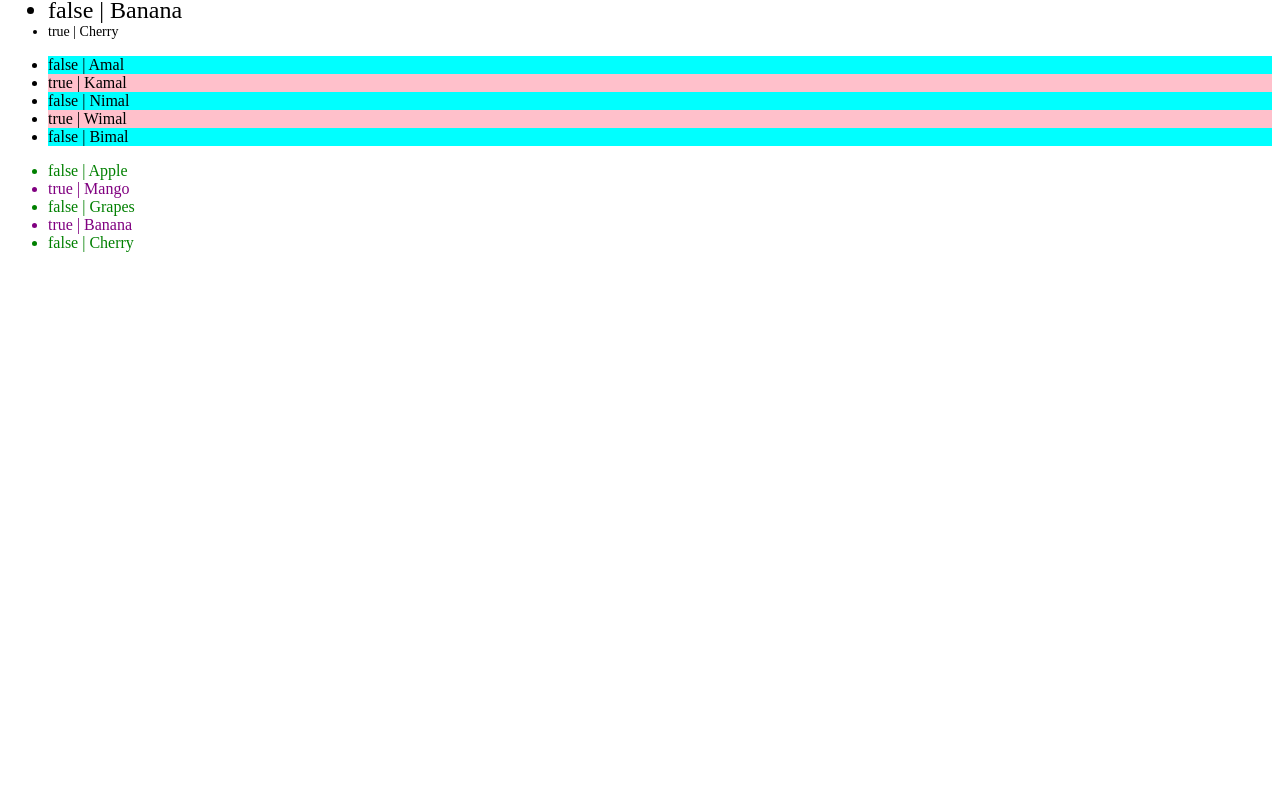
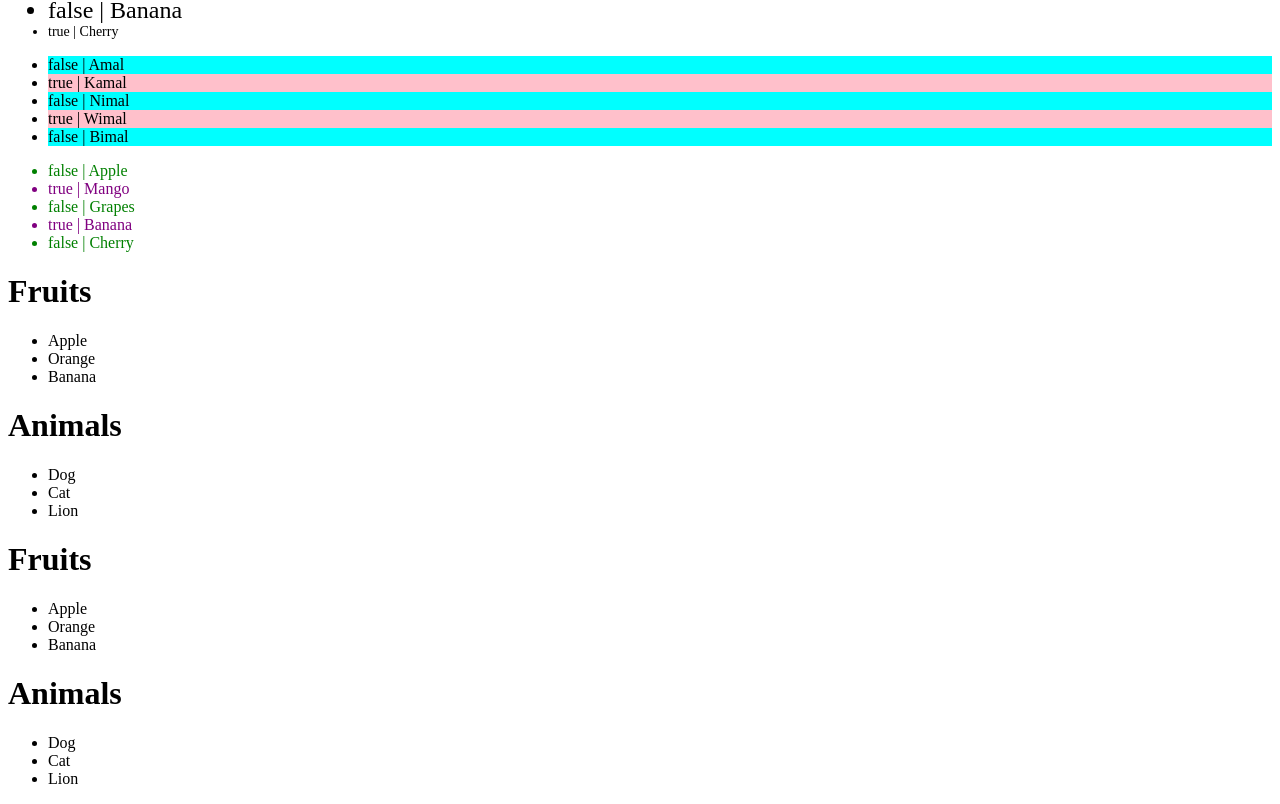
Before and after one commit to Pebhashi-Tharushika/angular-18-practice, an Angular app in the folder directives/: page / in a window 1280 px wide. Shown: the part 2113-2917 px from the top of the page. Before the commit the page ends 2381 px from the top, so only its background shows below. Built offline with nearby package versions, Linux system fonts and the light colour scheme.

Commit message:
nested 'for' of *ngFor and @for

```diff
--- a/directives/src/app/for/for.component.html
+++ b/directives/src/app/for/for.component.html
@@ -153,4 +153,22 @@
 
 
 
-<!-- ___________________________________________________ -->
+
+<!-- ================================= nested for loop ===================================== -->
+
+<div *ngFor="let category of nestedItems">
+    <h1>{{category.category}}</h1>
+    <ul>
+        <li *ngFor="let item of category.items">{{item}}</li>
+    </ul>
+</div>
+
+
+@for(category of nestedItems;track category){
+<h1>{{category.category}}</h1>
+<ul>
+    @for(item of category.items;track item){
+    <li>{{item}}</li>
+    }
+</ul>
+}
--- a/directives/src/app/for/for.component.ts
+++ b/directives/src/app/for/for.component.ts
@@ -22,6 +22,10 @@ export class ForComponent {
   count: number = this.customers.length;
 
   fruits: string[] = ['Apple', 'Mango', 'Grapes', 'Banana', 'Cherry'];
+
+  nestedItems = [{category: 'Fruits', items: ['Apple', 'Orange', 'Banana']},
+                {category: 'Animals', items: ['Dog', 'Cat', 'Lion']}
+                ];
 
   addNewCustomer() {
     const customer: Customer = {
```
